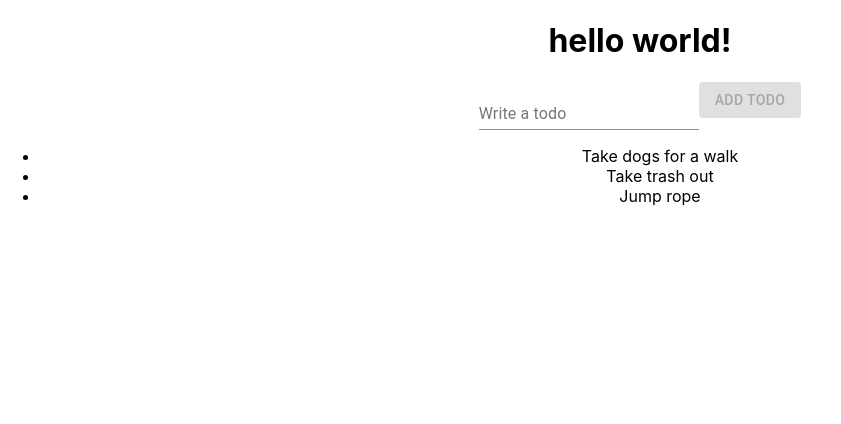
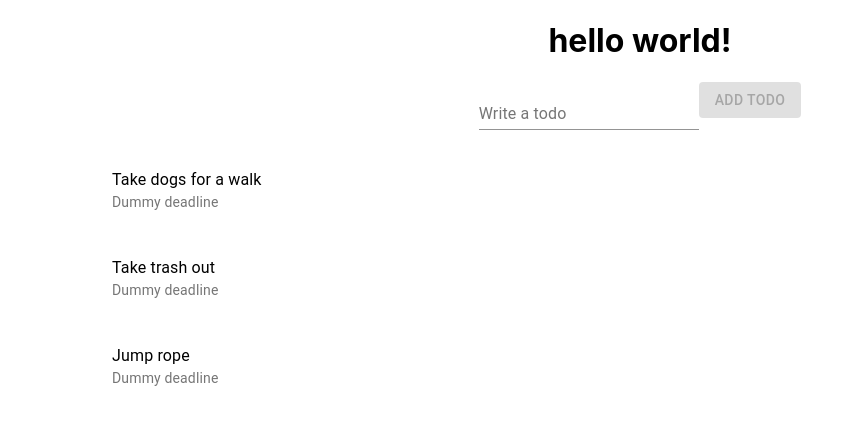
Before and after one commit to ivanleeswe/todoapp_react_firebase, a React (Create React App) app: page / in a window 1280 px wide. Shown: the top 424 px of the page, without its empty margins (0-841 px from the left). Built offline with nearby package versions, Linux system fonts and the light colour scheme.

Commit message:
Implemented firebase db

```diff
--- a/package.json
+++ b/package.json
@@ -7,6 +7,7 @@
     "@testing-library/jest-dom": "^4.2.4",
     "@testing-library/react": "^9.3.2",
     "@testing-library/user-event": "^7.1.2",
+    "firebase": "^7.21.1",
     "react": "^16.13.1",
     "react-dom": "^16.13.1",
     "react-scripts": "3.4.3"
--- /dev/null
+++ b/src/Todo.css
@@ -0,0 +1,3 @@
+.todo_list{
+  text-align: center;
+}
--- a/src/Todo.js
+++ b/src/Todo.js
@@ -1,10 +1,18 @@
-import React from 'react'
+import React from 'react';
+import './Todo.css'
+import { List, ListItem, ListItemText, ListItemAvatar } from '@material-ui/core';
 
 function Todo(props) {
   return (
-    <div>
-      <li>{props.text}</li>
-    </div>
+
+    <List className="todo_list">
+      <ListItem>
+        <ListItemAvatar>
+        </ListItemAvatar>
+        <ListItemText primary={props.text} secondary="Dummy deadline" />
+      </ListItem>
+    </List>
+
   )
 }
 
```
Also changed, not shown: src/firebase.js (added, +18 -0 lines), 1 other file (tests, documents, lock files or other folders).
